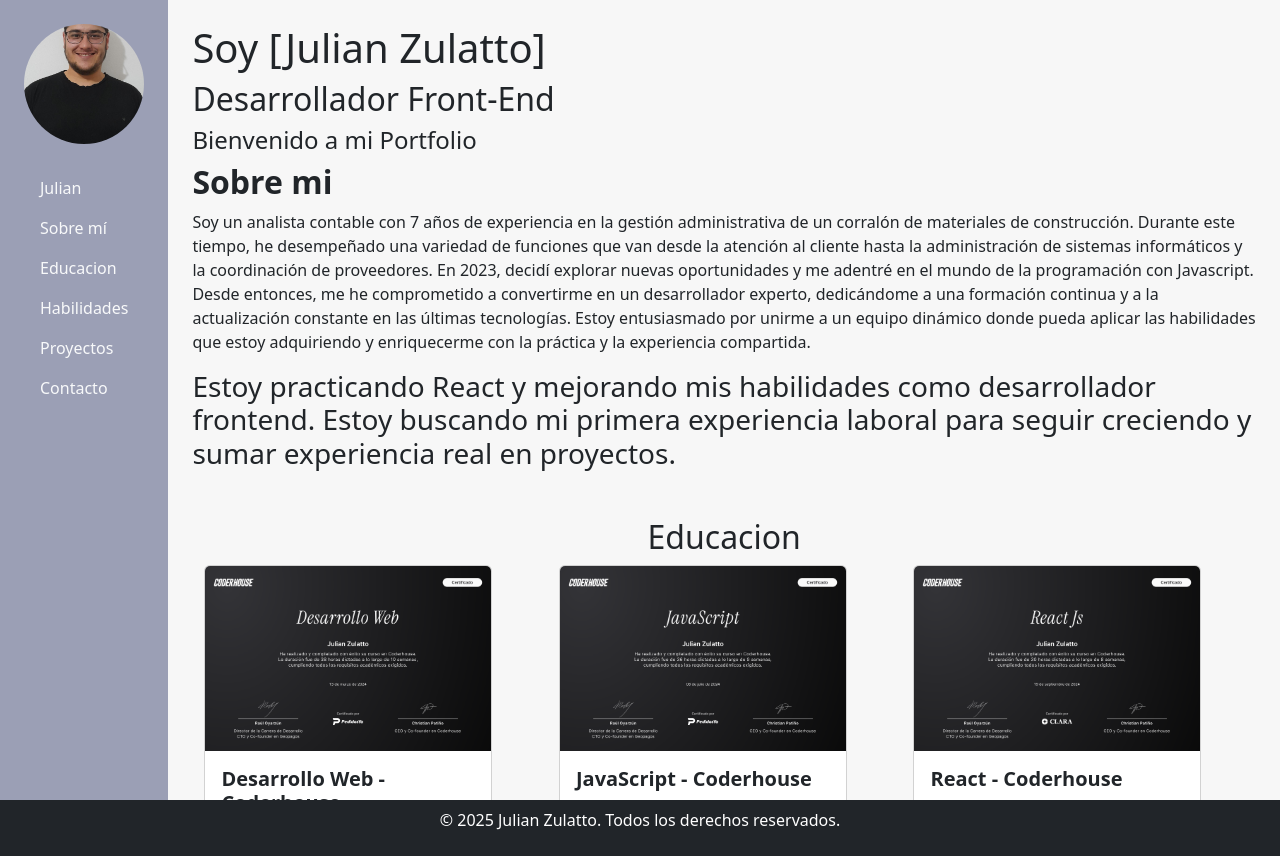
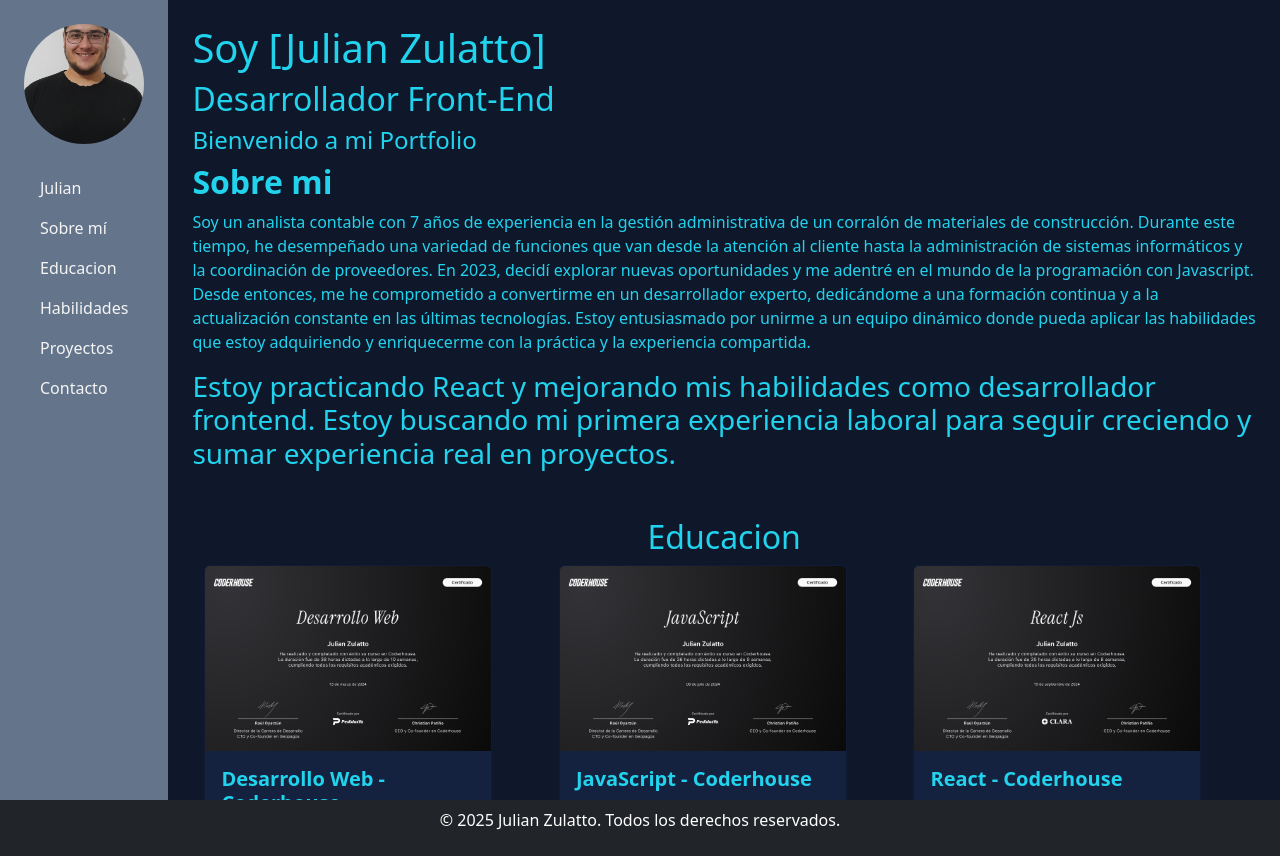
Before and after one commit to JulianZulatto/my-portfolio, a React (Vite) app: page / in a window 1280 px wide. Built offline with nearby package versions, Linux system fonts and the light colour scheme.

Commit message:
styles-portoflio

```diff
--- a/src/components/Cards/CardComponent.jsx
+++ b/src/components/Cards/CardComponent.jsx
@@ -4,14 +4,14 @@ import Card from 'react-bootstrap/Card';
 function CardComponent ({img, title, text, onButtonClick}){
     return(
         <>
-        <Card style={{ width: '18rem' }}>
+        <Card style={{ width: '18rem', backgroundColor:"#15223fff" }}>
                         <Card.Img variant="top" src={img} />
                         <Card.Body>
-                            <Card.Title><strong>{title}</strong></Card.Title>
-                            <Card.Text>
+                            <Card.Title style={{color:"#22D3EE"}}><strong>{title}</strong></Card.Title>
+                            <Card.Text style={{color:"#22D3EE"}}>
                                 {text}
                             </Card.Text>
-                            <Button variant="primary" onClick={onButtonClick}>Ver Certificado</Button>
+                            <Button  style={{backgroundColor:"#15223fff", borderColor:"#22D3EE"}} onClick={onButtonClick}>Ver Certificado</Button>
                         </Card.Body>
                     </Card>
         </>
--- a/src/components/Modals/ModalComponent.jsx
+++ b/src/components/Modals/ModalComponent.jsx
@@ -7,20 +7,18 @@ function ModalComponent({show, onClose, src}) {
 
 
   return (
-      <Modal show={show} onHide={onClose} size='xl'>
-        <Modal.Header closeButton>
+      <Modal show={show} onHide={onClose} size='xl' >
+        <Modal.Header closeButton style={{ backgroundColor: "#0F172A" }} className='border-0'>
         </Modal.Header>
-
-        <Modal.Body>
+        <Modal.Body style={{backgroundColor:"#15223fff"}}>
           <img
           src={src}
           alt='Certificado en grande'
           style={{ maxWidth: '100%', height: 'auto' }}
           />
         </Modal.Body>
-
-        <Modal.Footer>
-          <Button variant="secondary" onClick={onClose}>Cerrar</Button>
+        <Modal.Footer style={{ backgroundColor: "#0F172A" }} className='border-0'>
+          <Button variant="secondary"  onClick={onClose}>Cerrar</Button>
         </Modal.Footer>
       </Modal>
   );
--- a/src/components/Navbars/PortfolioNavbar.jsx
+++ b/src/components/Navbars/PortfolioNavbar.jsx
@@ -3,7 +3,7 @@ import "bootstrap/dist/css/bootstrap.min.css";
 
 export default function PortfolioNavBar() {
     return (
-        <aside className="text-white d-flex flex-column align-items-center p-4" style={{ width: "20%", height: "100vh", backgroundColor: "#9b9fb5" }}>
+        <aside className="d-flex flex-column align-items-center p-4" style={{ width: "20%", height: "100vh", backgroundColor: "#64748B" }}>
             <img
                 src={image}
                 alt="Tu Foto"
@@ -11,12 +11,12 @@ export default function PortfolioNavBar() {
                 style={{ width: "120px", height: "120px", objectFit: "cover", imageRendering: "auto" }}
             />
             <nav className="nav flex-column">
-                <a href="#Julian" className="nav-link text-light">Julian</a>
-                <a href="#about" className="nav-link text-light">Sobre mí</a>
-                <a href="#education" className="nav-link text-light">Educacion</a>
-                <a href="#skils" className="nav-link text-light">Habilidades</a>
-                <a href="#projects" className="nav-link text-light">Proyectos</a>
-                <a href="#contact" className="nav-link text-light">Contacto</a>
+                <a href="#Julian" className="nav-link" style={{color:"#F4F4F4"}}>Julian</a>
+                <a href="#about" className="nav-link" style={{color:"#F4F4F4"}}>Sobre mí</a>
+                <a href="#education" className="nav-link" style={{color:"#F4F4F4"}}>Educacion</a>
+                <a href="#skils" className="nav-link" style={{color:"#F4F4F4"}}>Habilidades</a>
+                <a href="#projects" className="nav-link" style={{color:"#F4F4F4"}}>Proyectos</a>
+                <a href="#contact" className="nav-link" style={{color:"#F4F4F4"}}>Contacto</a>
             </nav>
         </aside>
     );
--- a/src/pages/About.jsx
+++ b/src/pages/About.jsx
@@ -3,14 +3,14 @@ import React from 'react';
 function About() {
     return (
         <section id="about">
-            <h2 className='fw-bold'>Sobre mi</h2>
-            <p>Soy un analista contable con 7 años de experiencia en la gestión administrativa de un corralón de materiales de construcción. Durante este tiempo, he desempeñado una variedad de funciones que van desde la atención al cliente hasta la administración de sistemas informáticos y la coordinación de proveedores.
+            <h2 className='fw-bold' style={{color:"#22D3EE"}}>Sobre mi</h2>
+            <p style={{color:"#22D3EE"}}>Soy un analista contable con 7 años de experiencia en la gestión administrativa de un corralón de materiales de construcción. Durante este tiempo, he desempeñado una variedad de funciones que van desde la atención al cliente hasta la administración de sistemas informáticos y la coordinación de proveedores.
 
                 En 2023, decidí explorar nuevas oportunidades y me adentré en el mundo de la programación con Javascript. Desde entonces, me he comprometido a convertirme en un desarrollador experto, dedicándome a una formación continua y a la actualización constante en las últimas tecnologías.
 
                 Estoy entusiasmado por unirme a un equipo dinámico donde pueda aplicar las habilidades que estoy adquiriendo y enriquecerme con la práctica y la experiencia compartida.</p>
 
-            <h3>Estoy practicando React y mejorando mis habilidades como desarrollador frontend. Estoy buscando mi primera experiencia laboral para seguir creciendo y sumar experiencia real en proyectos.</h3>
+            <h3 style={{color:"#22D3EE"}}>Estoy practicando React y mejorando mis habilidades como desarrollador frontend. Estoy buscando mi primera experiencia laboral para seguir creciendo y sumar experiencia real en proyectos.</h3>
         </section>
     )
 }
--- a/src/pages/Contact.jsx
+++ b/src/pages/Contact.jsx
@@ -4,26 +4,26 @@ import React from 'react';
 function Contact() {
     return (
         <section className="container mt-5">
-            <h2 className="mb-4">Contacto</h2>
+            <h2 className="mb-4" style={{color:"#22D3EE"}}>Contacto</h2>
             <ul className="list-unstyled">
                 <li className="mb-3 d-flex align-items-center">
                     <i className="bi bi-envelope-fill me-2 fs-4 text-primary"></i>
-                    <span className="me-2 fw-bold">Email:</span>
+                    <span className="me-2 fw-bold" style={{color:"#22D3EE"}}>Email:</span>
                     <a href="mailto:tuemail@example.com">julianzulatto14@outlook.com</a>
                 </li>
                 <li className="mb-3 d-flex align-items-center">
                     <i className="bi bi-linkedin me-2 fs-4 text-primary"></i>
-                    <span className="me-2 fw-bold">LinkedIn:</span>
-                    <a href="https://www.linkedin.com/in/tuusuario" target="_blank">https://www.linkedin.com/in/julian-zulatto-a20a45253/</a>
+                    <span className="me-2 fw-bold" style={{color:"#22D3EE"}}>LinkedIn:</span>
+                    <a href="https://www.linkedin.com/in/julian-zulatto-a20a45253/" target="_blank">https://www.linkedin.com/in/julianzulatto</a>
                 </li>
                 <li className="mb-3 d-flex align-items-center">
                     <i className="bi bi-github me-2 fs-4 text-dark"></i>
-                    <span className="me-2 fw-bold">GitHub:</span>
+                    <span className="me-2 fw-bold" style={{color:"#22D3EE"}}>GitHub:</span>
                     <a href="https://github.com/tuusuario" target="_blank">https://github.com/JulianZulatto</a>
                 </li>
                 <li className="mb-3 d-flex align-items-center">
                     <i className="bi bi-whatsapp me-2 fs-4 text-success"></i>
-                    <span className="me-2 fw-bold">WhatsApp:</span>
+                    <span className="me-2 fw-bold" style={{color:"#22D3EE"}}>WhatsApp:</span>
                     <a href="https://wa.me/549123456789" target="_blank">+54 9 3571 529817</a>
                 </li>
             </ul>
--- a/src/pages/Education.jsx
+++ b/src/pages/Education.jsx
@@ -29,7 +29,7 @@ function Education() {
 
     return (
         <section id="education" className="container mt-5">
-            <h2 className="text-center">Educacion</h2>
+            <h2 className="text-center" style={{color:"#22D3EE"}}>Educacion</h2>
             <Row>
                 <Col>
                     <CardComponent
--- a/src/pages/Julian.jsx
+++ b/src/pages/Julian.jsx
@@ -2,9 +2,9 @@
 function Julian() {
     return (
         <>
-            <h1>Soy [Julian Zulatto]</h1>
-            <h2>Desarrollador Front-End</h2>
-            <h4>Bienvenido a mi Portfolio</h4>
+            <h1 style={{color:"#22D3EE"}}>Soy [Julian Zulatto]</h1>
+            <h2 style={{color:"#22D3EE"}}>Desarrollador Front-End</h2>
+            <h4 style={{color:"#22D3EE"}}>Bienvenido a mi Portfolio</h4>
         </>
     )
 };
--- a/src/pages/Layout.jsx
+++ b/src/pages/Layout.jsx
@@ -12,7 +12,7 @@ export default function Layout() {
         <>
             <div className="d-flex vh-100 navbar-fixed">
                 <PortfolioNavBar />
-                <main className="flex-grow-1 overflow-auto p-4" style={{ backgroundColor: "#f7f7f7" }}>
+                <main className="flex-grow-1 overflow-auto p-4" style={{ backgroundColor: "#0F172A" }}>
                     <Julian />
                     <About />
                     <Education />
--- a/src/pages/Projects.jsx
+++ b/src/pages/Projects.jsx
@@ -3,7 +3,7 @@
 function Projects() {
     return (
         <section id="projects" className="container mt-5">
-            <h2 className="text-center">Mis Proyectos</h2>
+            <h2 className="text-center" style={{color:"#22D3EE"}}>Mis Proyectos</h2>
             <div className="row">
                 <div className="col-md-4">
                     <div className="card">
--- a/src/pages/Skils.jsx
+++ b/src/pages/Skils.jsx
@@ -13,32 +13,32 @@ import coreUiIcon from "../resources/coreUI.png";
 function Skils() {
     return (
         <section id="skills" className="container mt-5">
-            <h2 className="text-center mb-4">Mis Habilidades</h2>
+            <h2 className="text-center mb-4" style={{color:"#22D3EE"}}>Mis Habilidades</h2>
             <Container>
                 <Row className='justify-content-center mb-4'>
                     <Col xs={6} sm={4} md={3} lg={2} className='text-center'>
                         <Image src={reactIcon} style={{ width: "100px", height: "100px" }} />
-                        <h4>React Js</h4>
+                        <h4 style={{color: "#22D3EE"}}>React Js</h4>
                     </Col>
                     <Col xs={6} sm={4} md={3} lg={2} className='text-center'>
                         <Image src={jsIcon} style={{ width: "100px", height: "100px" }} />
-                        <h4>JavaScript</h4>
+                        <h4 style={{color: "#22D3EE"}}>JavaScript</h4>
                     </Col>
                     <Col xs={6} sm={4} md={3} lg={2} className='text-center'>
                         <Image src={htmlIcon} style={{ width: "100px", height: "100px" }} />
-                        <h4>HTML5</h4>
+                        <h4 style={{color: "#22D3EE"}}>HTML5</h4>
                     </Col>
                     <Col xs={6} sm={4} md={3} lg={2} className='text-center'>
                         <Image src={cssIcon} style={{ width: "100px", height: "100px" }} />
-                        <h4>CSS</h4>
+                        <h4 style={{color: "#22D3EE"}}>CSS</h4>
                     </Col>
                     <Col xs={6} sm={4} md={3} lg={2} className='text-center'>
                         <Image src={bootstrapIcon} style={{ width: "100px", height: "100px" }} />
-                        <h4>Bootstrap</h4>
+                        <h4 style={{color: "#22D3EE"}}>Bootstrap</h4>
                     </Col>
                     <Col xs={6} sm={4} md={3} lg={2} className='text-center'>
                         <Image src={coreUiIcon} style={{ width: "100px", height: "100px" }} />
-                        <h4>CoreUI</h4>
+                        <h4 style={{color: "#22D3EE"}}>CoreUI</h4>
                     </Col>
                 </Row>
             </Container>
```
